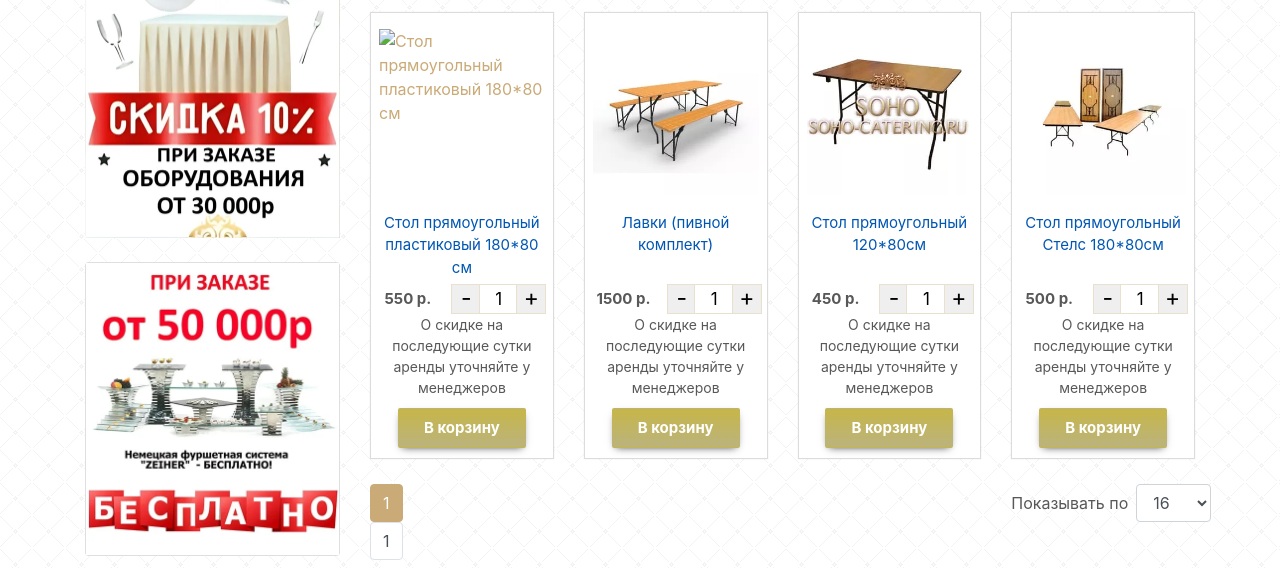
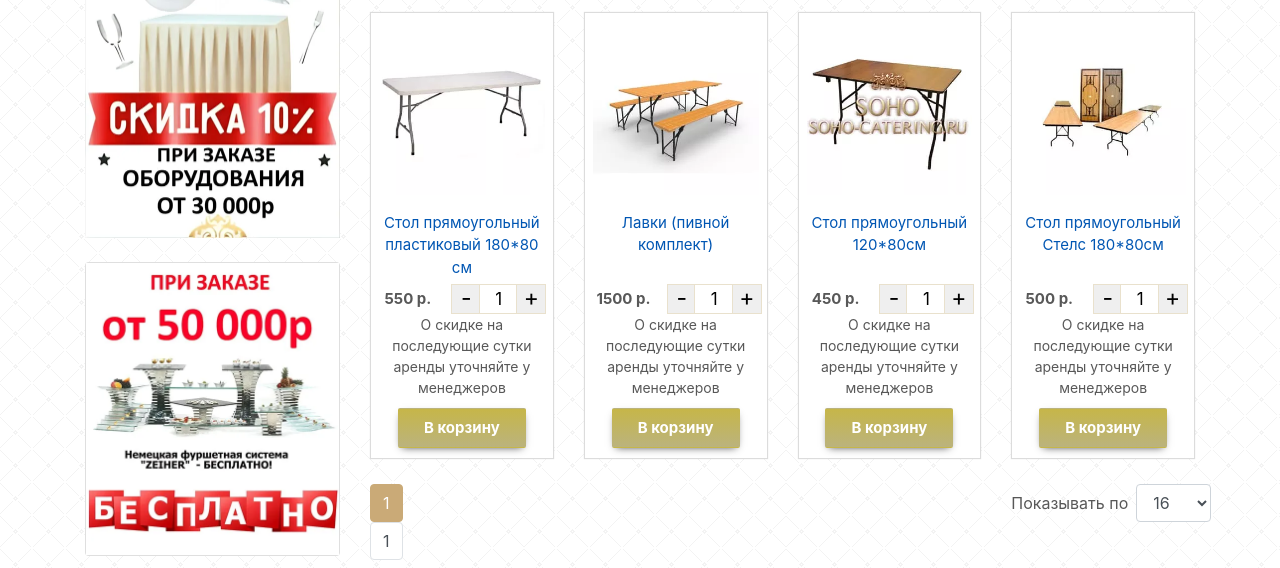
Before and after one commit to 1Tap04ek1/site-clon, a plain HTML site: page pryamougolnye-stoly.html in a window 1280 px wide. Shown: the part 992-1560 px from the top of the page. Drawn offline with Linux system fonts and the light colour scheme; a script that the page names is missing; files whose address does not match are found by name.

Commit message:
Update pryamougolnye-stoly.html

```diff
--- a/pryamougolnye-stoly.html
+++ b/pryamougolnye-stoly.html
@@ -827,7 +827,7 @@
  <meta itemprop="description" content="Стол прямоугольный пластиковый 180*80 см">
         <a itemprop="url" href="/arenda/banketnaya_mebel/stoly/pryamougolnye-stoly/stol_pryamougol_nyy_plastikovyy">
             <div class="product__image">
-                <img class="w-100 lazyload" data-src="1478513699.2086.webp" data-sizes="100%" width="166" height="166" alt="Стол прямоугольный пластиковый 180*80 см" itemprop="image">
+                <img class="w-100 lazyload" data-src="images/1478513699.2086.webp" data-sizes="100%" width="166" height="166" alt="Стол прямоугольный пластиковый 180*80 см" itemprop="image">
             </div>
             <div class="product__name">
                 <span itemprop="name">Стол прямоугольный пластиковый 180*80 см</span>
```
